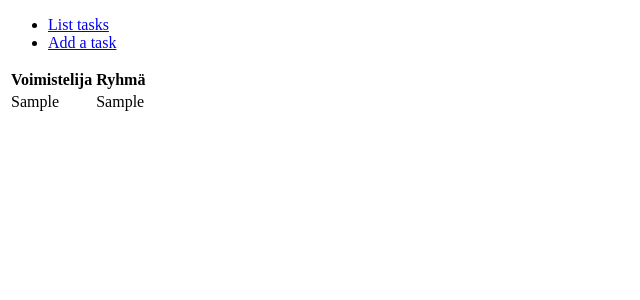
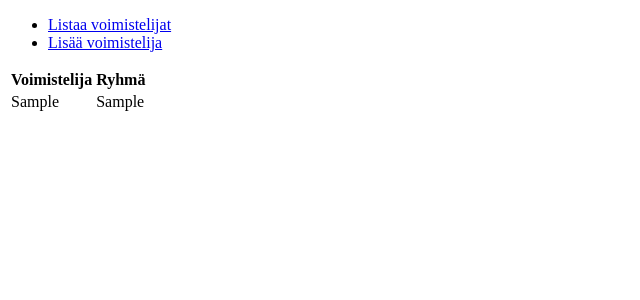
Before and after one commit to vuorkais/Tsoha--liikeseuranta, a Flask app: page /voimistelijat in a window 1280 px wide. Shown: the top 300 px of the page, without its empty margins (0-640 px from the left). Run offline with Flask 2, Linux system fonts and the light colour scheme; tables that the repository leaves empty hold one stand-in row (values such as "Sample post").

Commit message:
Update layout.html

```diff
--- a/application/templates/layout.html
+++ b/application/templates/layout.html
@@ -7,8 +7,8 @@
 
   <body>
     <ul>
-	    <li><a href="{{ url_for('tasks_index') }}">List tasks</a></li>
-	    <li><a href="{{ url_for('tasks_form') }}">Add a task</a></li>
+	    <li><a href="{{ url_for('voimistelijat_index') }}">Listaa voimistelijat</a></li>
+	    <li><a href="{{ url_for('voimistelijat_form') }}">Lisää voimistelija</a></li>
     </ul>
 
     {% block body %}
```
